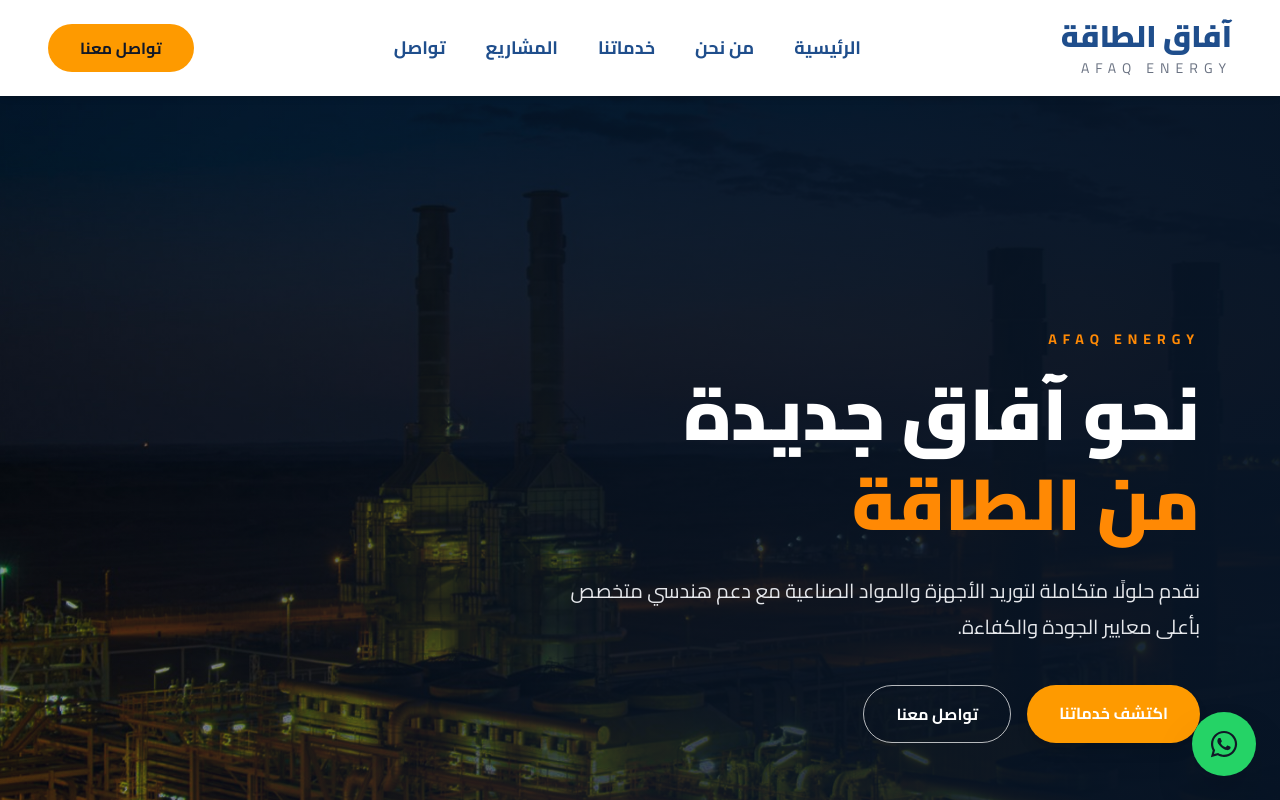
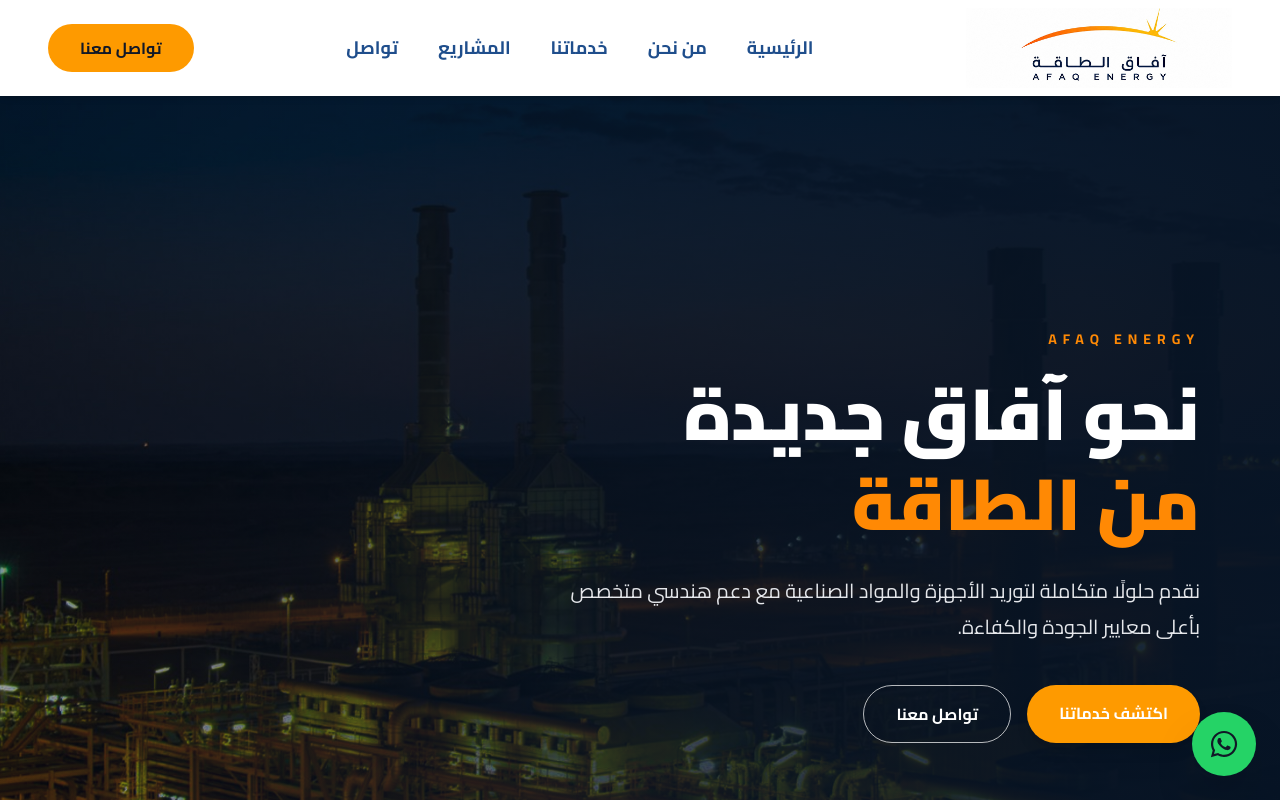
Before and after one commit to TaghreedAlii07/afaq-energy, a Next.js app: page / in a window 1280 px wide. Shown: the top 800 px of the page. Built offline with nearby package versions, Linux system fonts and the light colour scheme.

Commit message:
add company logo

```diff
--- a/components/Navbar.tsx
+++ b/components/Navbar.tsx
@@ -9,14 +9,13 @@ export default function Navbar() {
     <>
       <header className="fixed top-0 z-50 w-full bg-white shadow-md">
         <nav className="mx-auto flex h-24 max-w-7xl items-center justify-between px-6 lg:px-12">
-          <div className="flex flex-col text-right">
-            <h1 className="text-3xl font-black text-[#1F4E8C]">
-              آفاق الطاقة
-            </h1>
-            <span className="mt-1 text-sm tracking-[6px] text-gray-500">
-              AFAQ ENERGY
-            </span>
-          </div>
+          <a href="#home" className="block">
+  <img
+    src="/images/logo.png"
+    alt="آفاق الطاقة - AFAQ ENERGY"
+    className="h-20 w-auto object-contain"
+  />
+</a>
 
           <div className="hidden items-center gap-10 text-lg font-bold text-[#1F4E8C] lg:flex">
             <a href="#home" className="hover:text-amber-500">الرئيسية</a>
```
Also changed, not shown: public/images/logo.png (added).
